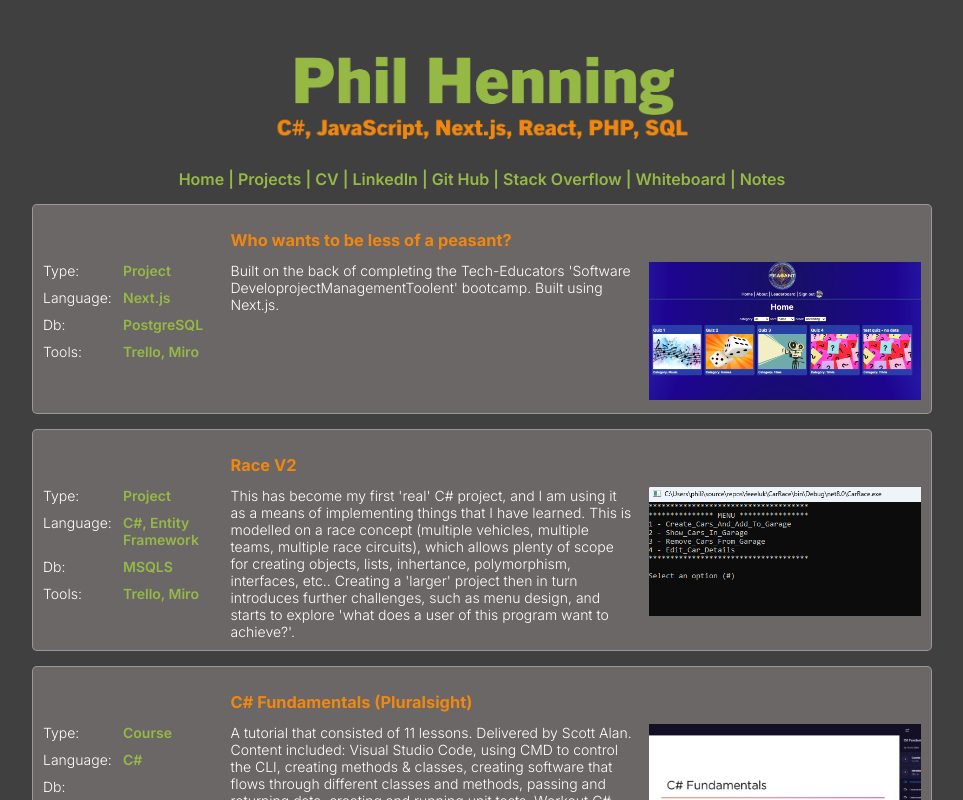
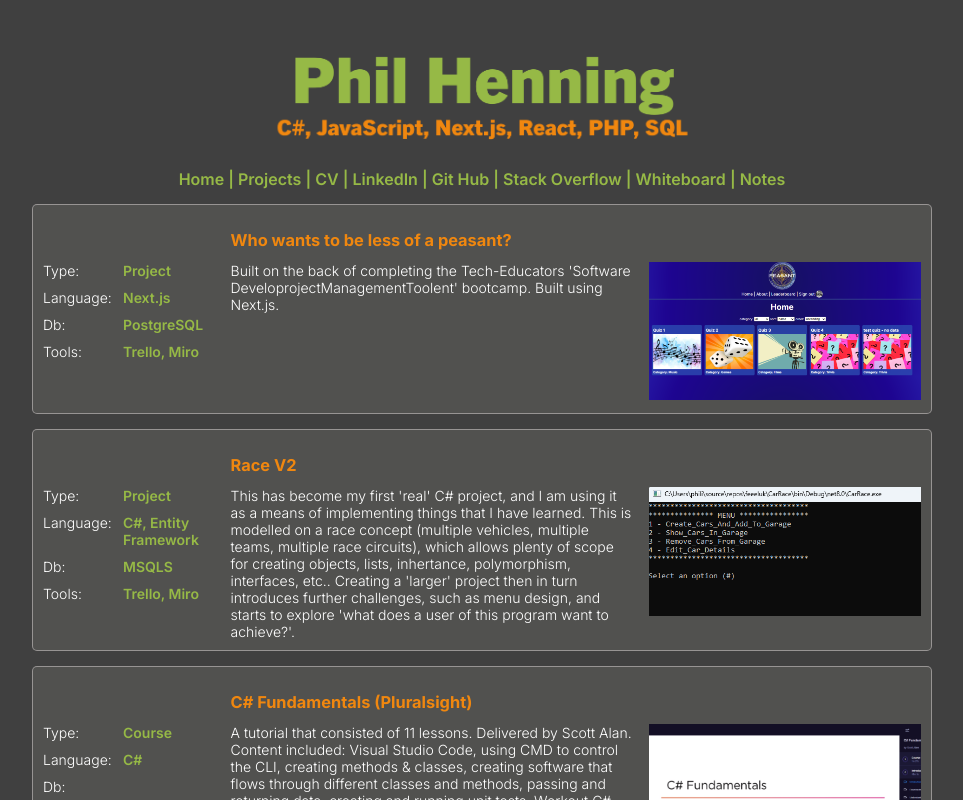
Before and after one commit to feeeluk/philhenningV2, a Next.js app: page /projects in a window 1280 px wide. Shown: the top 800 px of the page, without its empty margins (158-1121 px from the left). Built offline with nearby package versions, Linux system fonts and the light colour scheme.

Commit message:
various style changes to background colours

```diff
--- a/src/app/styles/global.css
+++ b/src/app/styles/global.css
@@ -81,8 +81,8 @@
 .Item{
   height: 100px;
   width: 100px;
-  background-color:#6b6767;
-  border: 1px solid rgba(255, 255, 255, 0.315);
+  background-color: rgb(158, 152, 144);
+  border: 1px solid rgba(255, 255, 255, 0.6);
   border-radius: 5px;
   display: flex;
   flex-direction: row;
@@ -99,10 +99,10 @@
   text-align: left;
   font-size: 14px;
   font-weight: 300;
-  border: 1px solid rgba(255, 255, 255, 0.315);
+  background-color:rgba(114, 114, 109, 0.350);
+  border: 1px solid rgba(219, 213, 213, 0.500);
   border-radius: 5px;
   margin-bottom: 15px;
-  background-color:#6b6767;
 }
 
 .ProjectRow{
```
